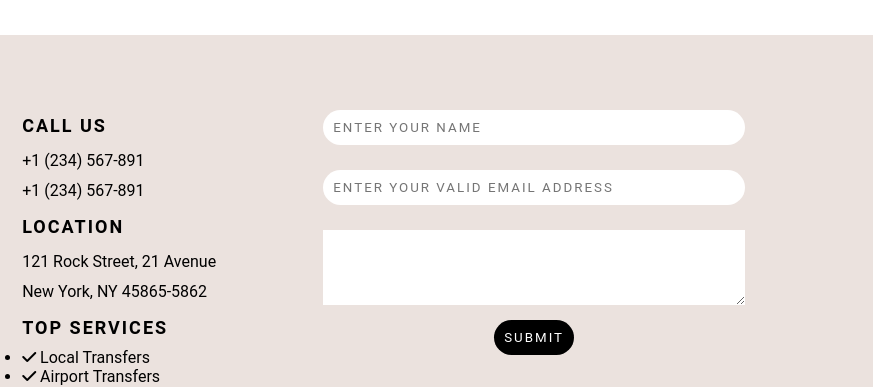
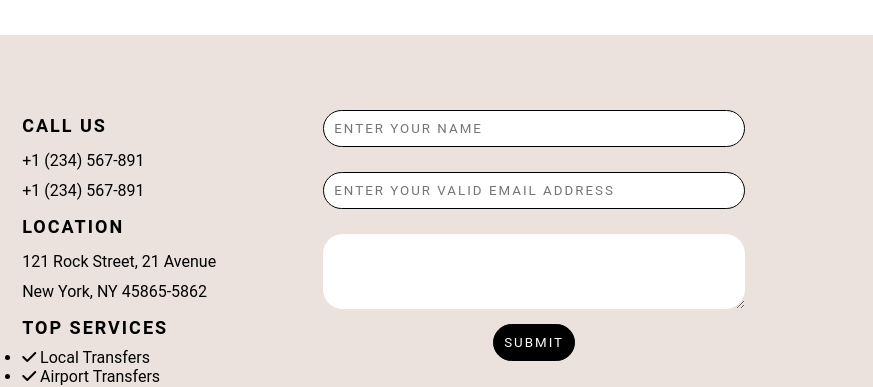
Before and after one commit to tamanna141101/Fashion-House, a plain HTML site: page index.html in a window 1280 px wide. Shown: the part 3224-3611 px from the top of the page, 407-1280 px from the left. Drawn offline with Linux system fonts and the light colour scheme.

Commit message:
first commit

```diff
--- a/style.css
+++ b/style.css
@@ -92,6 +92,7 @@ i:hover {
     padding: 10px 30px;
     letter-spacing: 2px;
     border: 1px solid #000;
+    border-radius: 20px;
 }
 
 .view_more_btn  input:hover {
@@ -252,7 +253,7 @@ i:hover {
     flex-direction: column;
 }
 
-.contact_form form input {
+.contact_form  input {
     padding: 10px;
     margin-bottom: 20px;
     border-radius: 20px;
@@ -280,6 +281,7 @@ i:hover {
     color: rgb(0, 0, 0);
     text-transform: uppercase;
     letter-spacing: 2px;
+    border-radius: 20px;
     cursor: pointer;
     border: none;
 }
@@ -291,6 +293,7 @@ i:hover {
 .btn input {
     background: black;
     color: #fff;
+    border-radius: 20px;
 
 
 }
```
